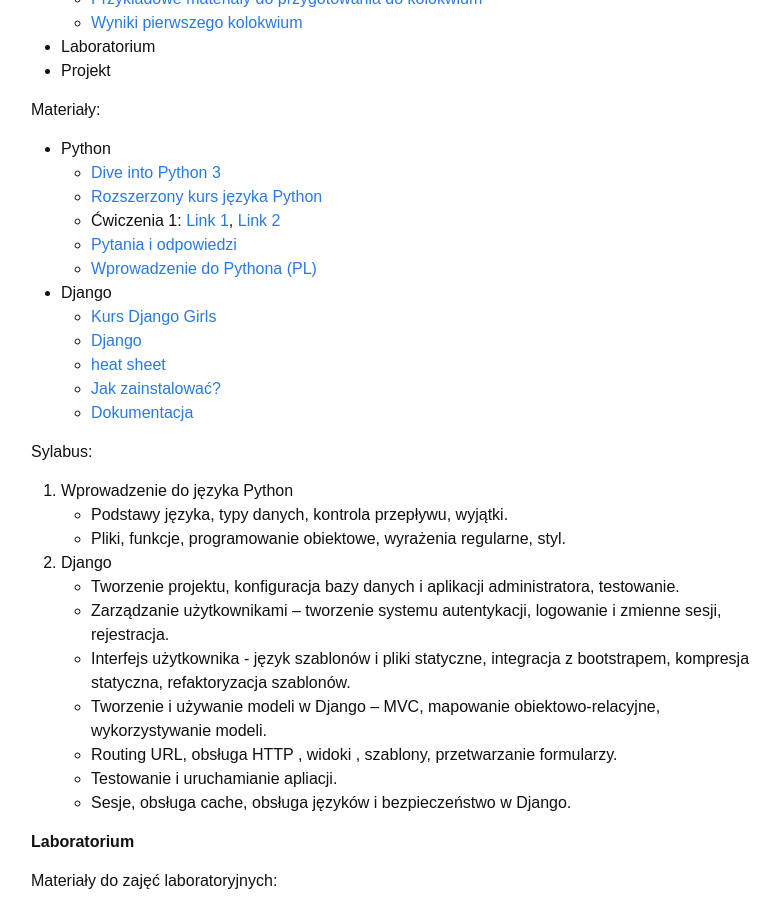
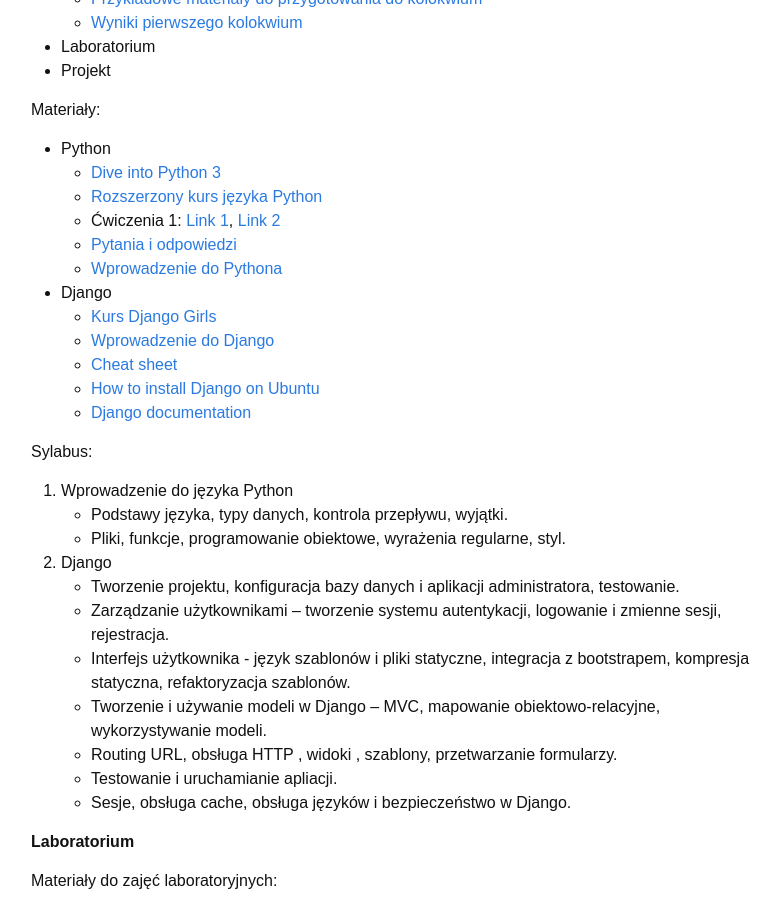
Before and after one commit to piotrlasek/piotrlasek.github.io, a Jekyll site: the page built from for-students/ai2-2017.md, in a window 1280 px wide and 900 px high, scrolled down 512 px. Shown: the whole window, without its empty margins (239-1020 px from the left). Built offline with Jekyll 4.4.1, drawn with Linux system fonts in a browser that asks for light colours.

Commit message:
Update ai2-2017.md

```diff
--- a/for-students/ai2-2017.md
+++ b/for-students/ai2-2017.md
@@ -24,13 +24,13 @@
   * [Rozszerzony kurs języka Python](https://www.ii.uni.wroc.pl/~marcinm/dyd/python/)
   * Ćwiczenia 1: [Link 1](http://exercism.io/languages/python/exercises), [Link 2](http://www.ling.gu.se/~lager/python_exercises.html)
   * [Pytania i odpowiedzi](https://docs.python.org/3/faq/programming.html)
-  * [Wprowadzenie do Pythona (PL)](https://pl.python.org/view/kursy/lwdp.pdf)
+  * [Wprowadzenie do Pythona](https://pl.python.org/view/kursy/lwdp.pdf)
 * Django
   * [Kurs Django Girls](https://tutorial.djangogirls.org/pl/)
-  * [Django](http://www.python.rk.edu.pl/w/p/djangoindex/)
-  * [heat sheet](https://www.mercurytide.co.uk/media/resources/Django/django10-cheat-sheet.pdf)
-  * [Jak zainstalować?](https://www.howtoforge.com/tutorial/how-to-install-django-on-ubuntu/)
-  * [Dokumentacja](https://docs.djangoproject.com/en/1.11/)
+  * [Wprowadzenie do Django](http://www.python.rk.edu.pl/w/p/djangoindex/)
+  * [Cheat sheet](https://www.mercurytide.co.uk/media/resources/Django/django10-cheat-sheet.pdf)
+  * [How to install Django on Ubuntu](https://www.howtoforge.com/tutorial/how-to-install-django-on-ubuntu/)
+  * [Django documentation](https://docs.djangoproject.com/en/1.11/)
 
 Sylabus:
 1.	Wprowadzenie do języka Python
```
